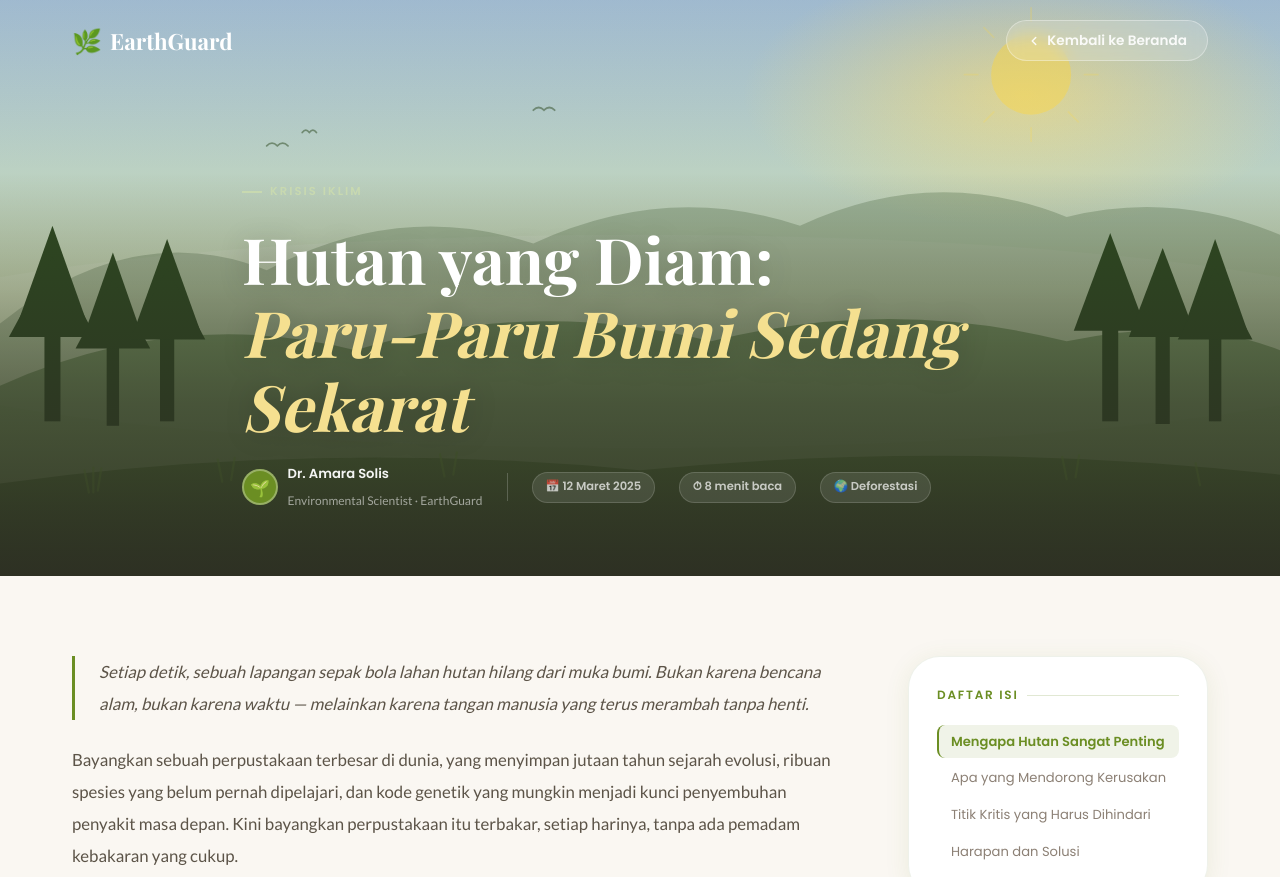
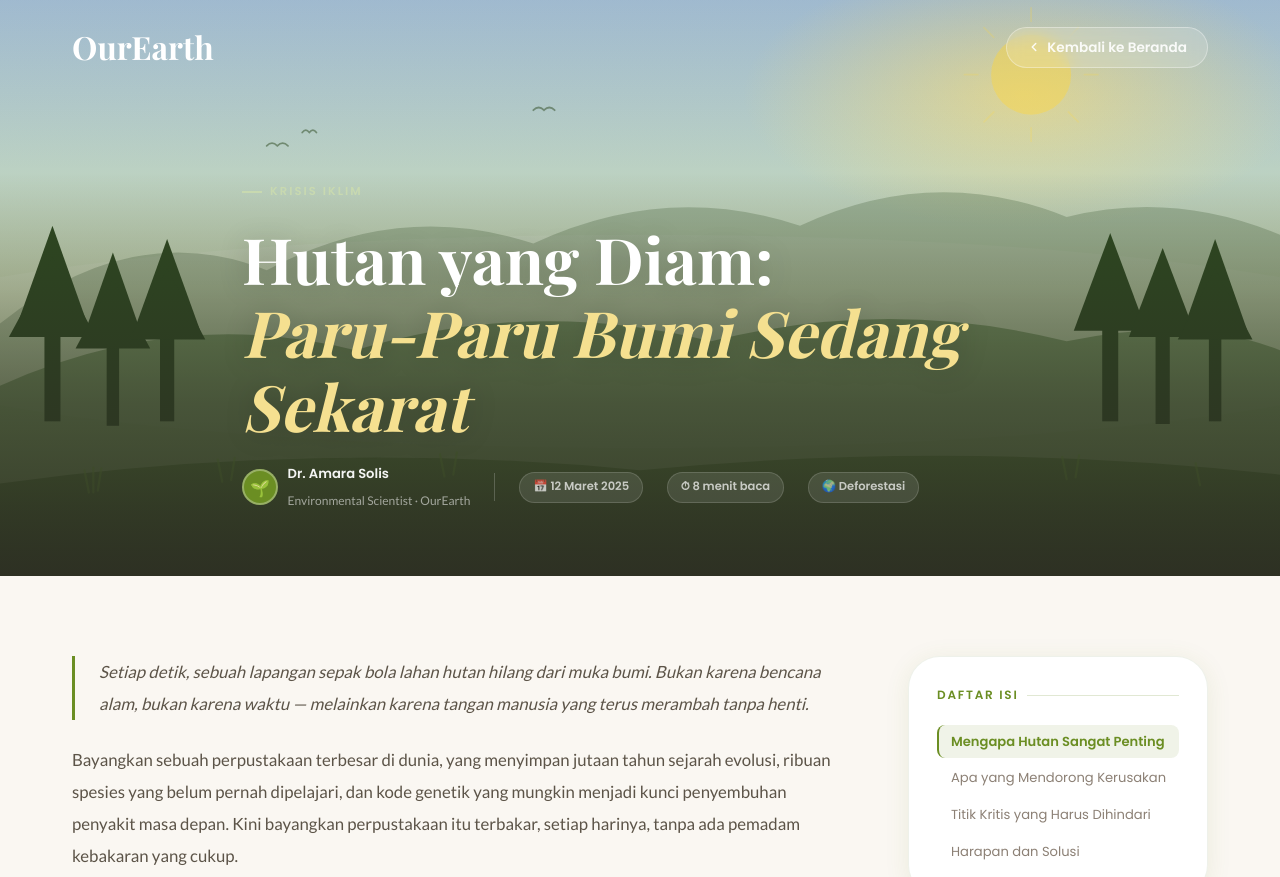
Before and after one commit to andremilano/OurEarth, a website: page article.html in a window 1280 px wide. Shown: the top 877 px of the page. Drawn offline with nearby package versions, Linux system fonts and the light colour scheme; a web font is replaced by a local one.

Commit message:
update: logo

```diff
--- a/article.html
+++ b/article.html
@@ -4,7 +4,7 @@
 <head>
   <meta charset="UTF-8" />
   <meta name="viewport" content="width=device-width, initial-scale=1.0" />
-  <title>Artikel Lingkungan — EarthGuard</title>
+  <title>Artikel Lingkungan — OurEarth</title>
   <link rel="preconnect" href="https://fonts.googleapis.com" />
   <link rel="preconnect" href="https://fonts.gstatic.com" crossorigin />
   <link
@@ -23,8 +23,7 @@
   <nav id="navbar">
     <div class="nav-inner">
       <a href="index.html" class="logo">
-        <span class="logo-icon">🌿</span>
-        <span class="logo-text">EarthGuard</span>
+        <span class="logo-text">OurEarth</span>
       </a>
       <a href="index.html" class="nav-back">
         <svg viewBox="0 0 24 24">
@@ -135,7 +134,7 @@
           <div class="author-avatar">🌱</div>
           <div class="author-info">
             <strong>Dr. Amara Solis</strong>
-            <span>Environmental Scientist · EarthGuard</span>
+            <span>Environmental Scientist · OurEarth</span>
           </div>
         </div>
         <div class="meta-sep"></div>
@@ -529,9 +528,9 @@
     <div class="footer-inner">
       <a href="index.html" class="logo">
         <span class="logo-icon">🌿</span>
-        <span class="logo-text">EarthGuard</span>
+        <span class="logo-text">OurEarth</span>
       </a>
-      <p>© 2025 EarthGuard. Dibuat dengan 💚 untuk bumi.</p>
+      <p>© 2025 OurEarth. Dibuat dengan 💚 untuk bumi.</p>
     </div>
   </footer>
 
--- a/css/article.css
+++ b/css/article.css
@@ -70,7 +70,11 @@ img { display: block; max-width: 100%; }
   white-space: nowrap;
 }
 .logo-icon { font-size: 1.5rem; }
-.logo-text { color: #fff; transition: color 0.3s; }
+.logo-text {
+  color: #fff;
+  transition: color 0.3s;
+  font-size: 2rem;
+}
 #navbar.scrolled .logo-text { color: var(--text-dark); }
 .nav-back {
   margin-left: auto;
--- a/css/style.css
+++ b/css/style.css
@@ -189,8 +189,14 @@ p { font-family: var(--font-body); color: var(--text-mid); }
   color: var(--text-dark);
   white-space: nowrap;
 }
-.logo-icon { font-size: 1.5rem; }
-.logo-text { color: var(--text-dark); transition: color 0.3s; }
+.logo-icon {
+  font-size: 1.5rem;
+}
+.logo-text {
+  color: var(--text-dark);
+  transition: color 0.3s;
+  font-size: 2rem;
+}
 #navbar:not(.scrolled) .logo-text { color: #fff; }
 
 .nav-links {
```
Also changed, not shown: index.html (+0 -1 lines), 1 other file.
